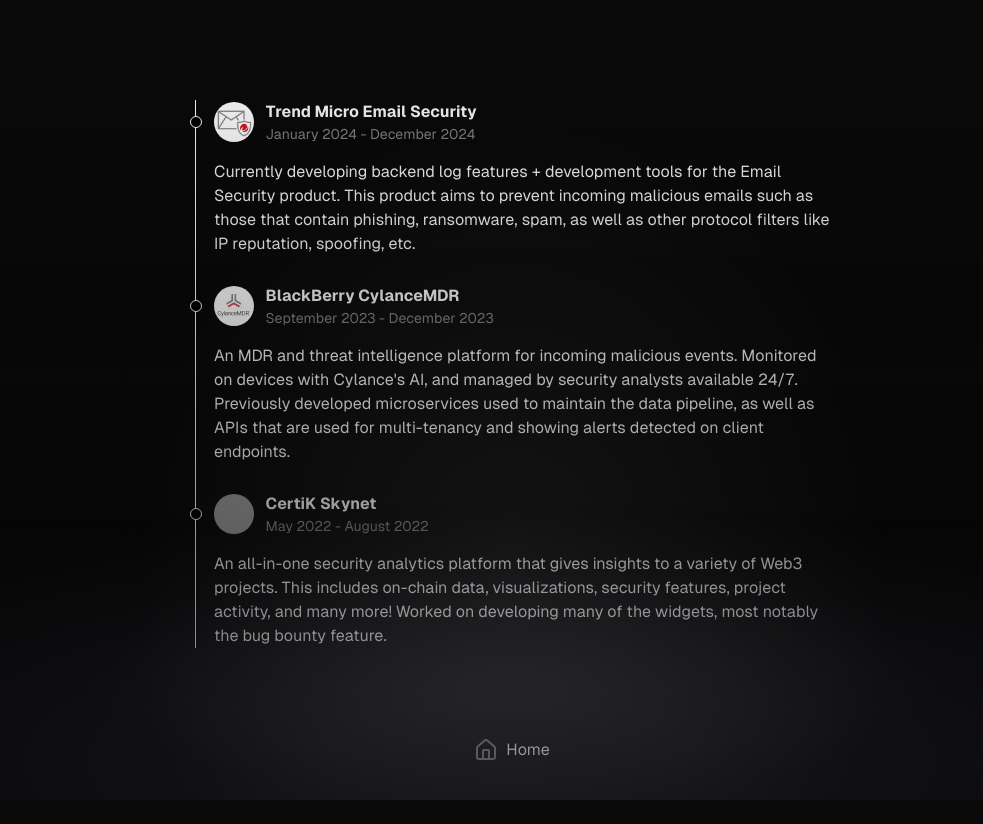
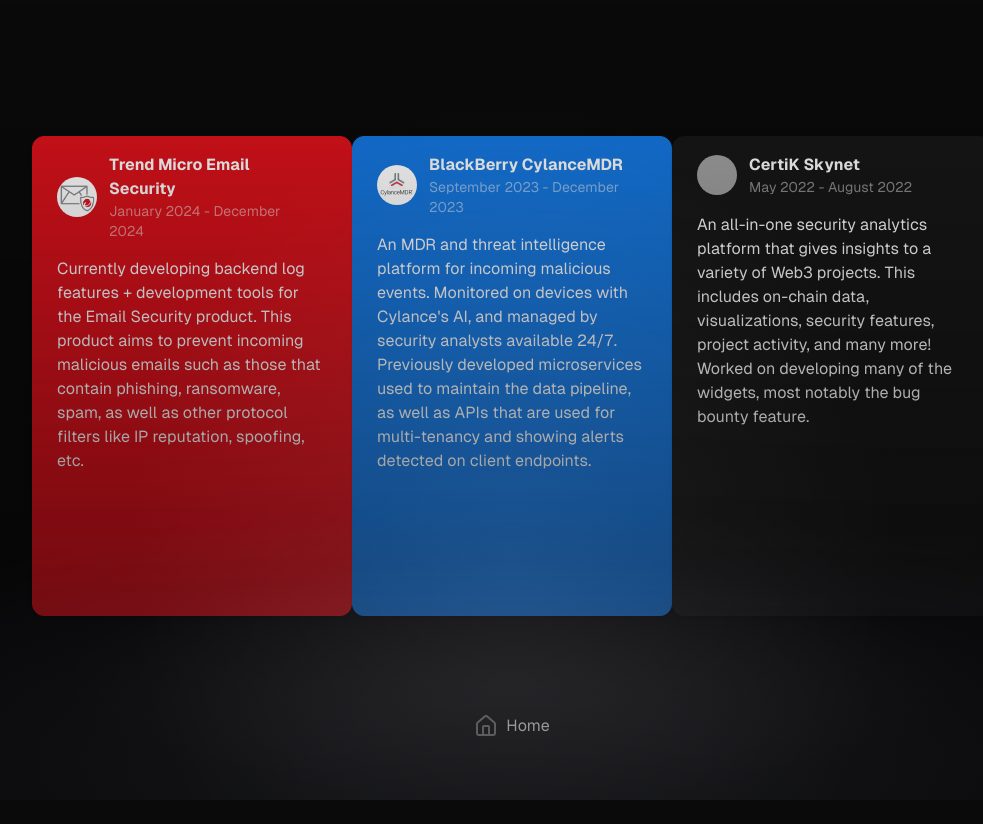
Before and after one commit to jangarong/jangarong.github.io, a Next.js app: page /works in a window 1280 px wide. Shown: the whole page, without its empty margins (128-1111 px from the left). After the commit the page ends 800 px from the top, so only its background shows below. Built offline with nearby package versions, Linux system fonts and the light colour scheme; grey boxes are pictures that could not be loaded.

Commit message:
add color cards

```diff
--- a/src/app/globals.css
+++ b/src/app/globals.css
@@ -168,3 +168,29 @@
     radial-gradient(at 45% 46%, hsla(21, 88%, 79%, 1) 0px, transparent 50%),
     radial-gradient(at 87% 97%, hsla(88, 61%, 60%, 1) 0px, transparent 50%);
 }
+
+/* tailwind colors doesn't work for some reason :( */
+
+.bg-trendmicro {
+  background-color: #D8121B;
+}
+
+.border-trendmicro  {
+  border-color: #D8121B;
+}
+
+.bg-blackberry {
+  background-color: #1475DC;
+}
+
+.border-blackberry {
+  border-color: #1475DC;
+}
+
+.bg-neutral-900 {
+  background-color: rgb(23 23 23);
+}
+
+.border-neutral-900 {
+  border-color: rgb(23 23 23);
+}
--- a/src/app/works/page.tsx
+++ b/src/app/works/page.tsx
@@ -1,6 +1,7 @@
 // https://ui.shadcn.com/docs/components/typography
 
 import { HomeFooter } from "@/components/home-footer";
+import TeamCarousel from "@/components/team-carousel";
 import TeamTimeline from "@/components/team-timeline";
 
 export default function Works() {
@@ -9,7 +10,8 @@
       <div className="bkg__spotlight w-[100%] h-[100%] min-h-[640px] overflow-auto"></div>
       <div className="grid grid-rows-[20px_1fr_20px] items-center justify-items-center min-h-screen p-4 pb-20 md:pb-16 gap-16 md:p-4 font-[family-name:var(--font-geist-sans)]">
         <main className="flex flex-col gap-8 row-start-2 items-center sm:items-start">
-        <TeamTimeline />
+        {/* <TeamTimeline /> */}
+        <TeamCarousel />
 
           {/* <span className="pointer-events-none whitespace-pre-wrap bg-gradient-to-b from-black to-gray-300/80 bg-clip-text text-center text-8xl font-semibold leading-none text-transparent dark:from-white dark:to-slate-900/10">
             My Works
--- /dev/null
+++ b/src/components/team-card.tsx
@@ -0,0 +1,35 @@
+import { Avatar, AvatarFallback, AvatarImage } from "@/components/ui/avatar"
+import Link from "next/link";
+import { Card, CardContent } from "@/components/ui/card";
+// import { Link } from "@nextui-org/link";
+
+interface TeamProps {
+    avatar: string;
+    description: string;
+    team: string;
+    date: string;
+    url: string;
+    color: string;
+}
+
+export function TeamCard({ avatar, description, team, date, url, color }: TeamProps) {
+    return (
+        <Card className={`border-${color} bg-${color} h-[480px] w-[320px]`}>
+            <CardContent>
+                <div className="flex gap-3 flex-row items-center mb-[16px] mt-[16px] mr-[16px]">
+                    <Avatar>
+                        <AvatarImage src={avatar} />
+                        <AvatarFallback> src={team}</AvatarFallback>
+                    </Avatar>
+                    <div className="flex flex-col">
+                        <Link href={url} className="text-md font-bold">{team}</Link>
+                        <p className="text-sm opacity-50">{date}</p>
+                    </div>
+                </div>
+                <div>
+                    <p>{description}</p>
+                </div>
+            </CardContent>
+        </Card>
+    )
+}
--- /dev/null
+++ b/src/components/team-carousel.tsx
@@ -0,0 +1,44 @@
+import { TeamCard } from "@/components/team-card";
+
+export default function TeamCarousel() {
+    const teams = [
+        {
+            "name": "Trend Micro Email Security",
+            "date": "January 2024 - December 2024",
+            "avatar": "/teams/tmems.png",
+            "description": "Currently developing backend log features + development tools for the Email Security product. This product aims to prevent incoming malicious emails such as those that contain phishing, ransomware, spam, as well as other protocol filters like IP reputation, spoofing, etc.",
+            "url": "https://www.trendmicro.com/en_ca/business/products/user-protection/sps/email-and-collaboration/email-security.html",
+            "color": "trendmicro"
+        },
+        {
+            "name": "BlackBerry CylanceMDR",
+            "date": "September 2023 - December 2023",
+            "avatar": "/teams/cylancemdr.webp",
+            "description": "An MDR and threat intelligence platform for incoming malicious events. Monitored on devices with Cylance's AI, and managed by security analysts available 24/7. Previously developed microservices used to maintain the data pipeline, as well as APIs that are used for multi-tenancy and showing alerts detected on client endpoints.",
+            "url": "https://docs.blackberry.com/en/unified-endpoint-security/cylancemdr",
+            "color": "blackberry"
+        },
+        {
+            "name": "CertiK Skynet",
+            "date": "May 2022 - August 2022",
+            "avatar": "/teams/skynet.jpg",
+            "description": "An all-in-one security analytics platform that gives insights to a variety of Web3 projects. This includes on-chain data, visualizations, security features, project activity, and many more! Worked on developing many of the widgets, most notably the bug bounty feature.",
+            "url": "https://www.certik.com/products/skynet",
+            "color": "neutral-900"
+        }
+    ]
+    return (
+        <div className="flex flex-row">
+            {teams.map(team =>
+                <div key={team.name}>
+                    <TeamCard team={team.name}
+                        date={team.date}
+                        avatar={team.avatar}
+                        description={team.description}
+                        url={team.url}
+                        color={team.color}
+                    />
+                </div>)}
+        </div>
+    );
+}
--- a/tailwind.config.ts
+++ b/tailwind.config.ts
@@ -12,6 +12,13 @@
 			colors: {
 				background: 'hsl(var(--background))',
 				foreground: 'hsl(var(--foreground))',
+				// TODO: Colors not working
+				blackberry: {
+					DEFAULT: '#1475DC'
+				},
+				trendmicro: {
+					DEFAULT: '#D8121B'
+				},
 				lightblack: {
 					DEFAULT: '#0a0a0a', // Custom light black color
 					inverse: '#f5f5f5'
```
